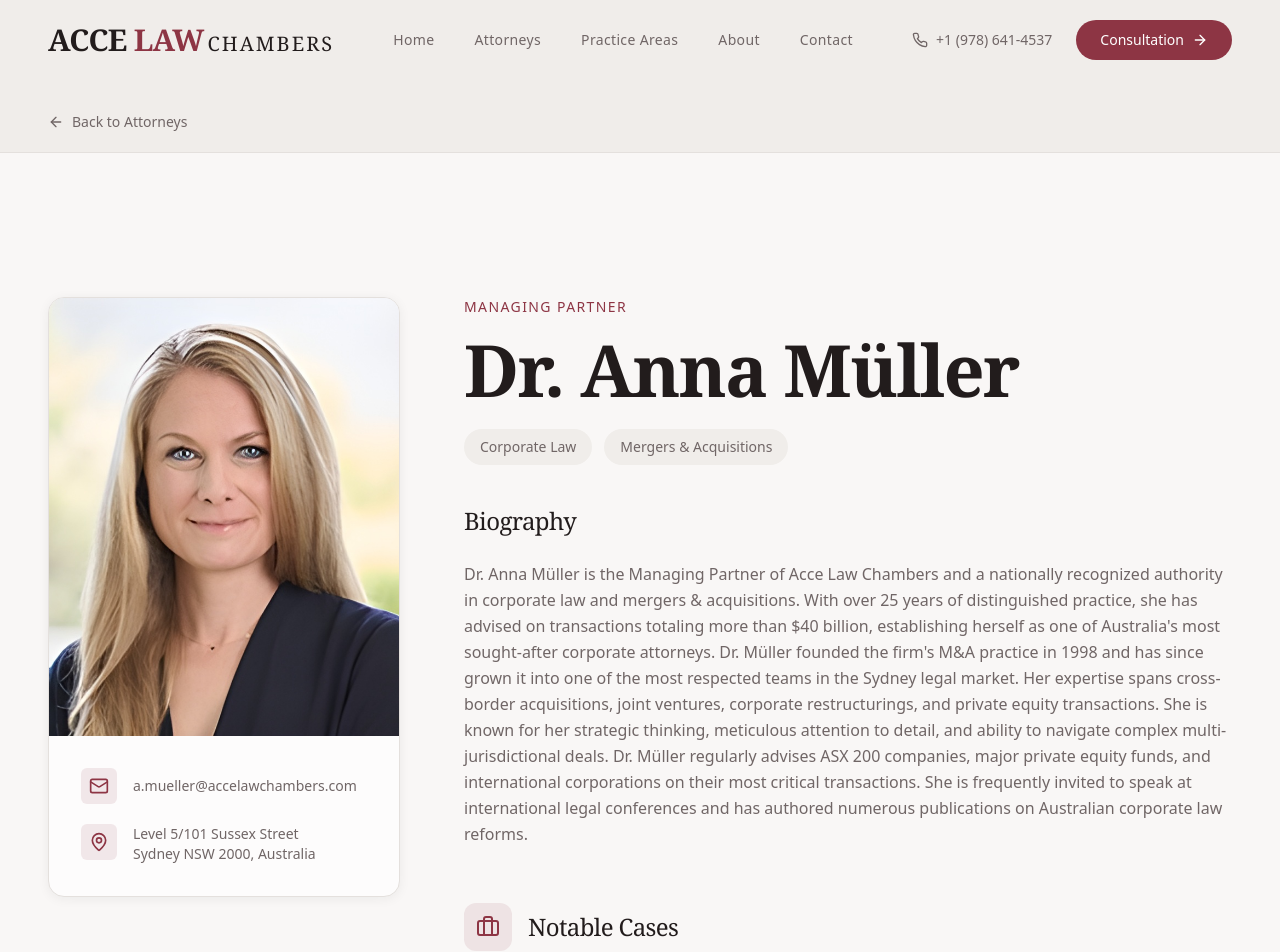
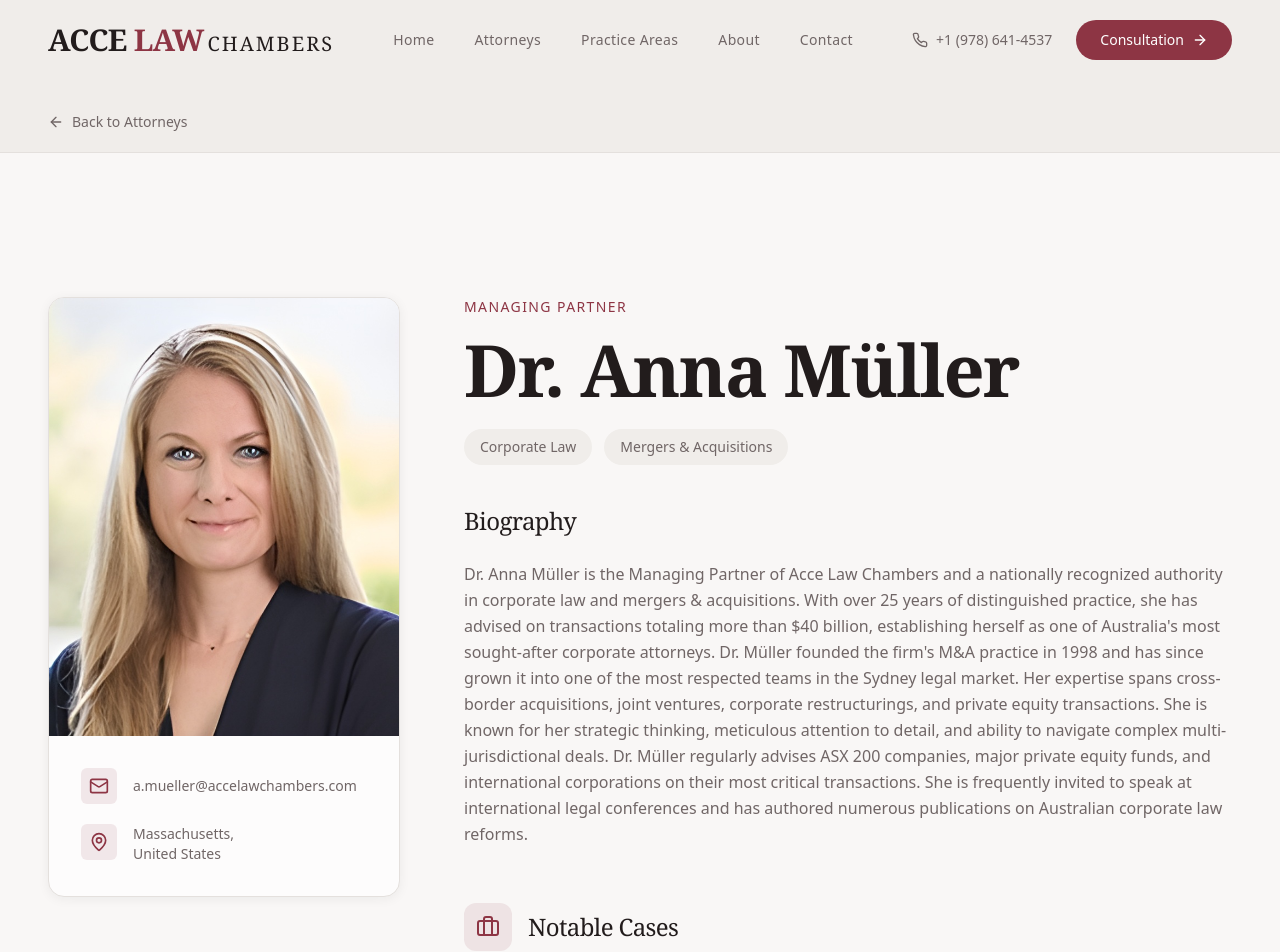
Before and after one commit to UrbanTechHub/accelaw, a React (Vite) app: page /attorneys/anna-mueller in a window 1280 px wide. Shown: the top 952 px of the page. Built offline with nearby package versions, Linux system fonts and the light colour scheme; the HTML template or start-up script is replaced by a standard one.

Commit message:
Changes
Co-authored-by: UrbanTechHub <143939797+UrbanTechHub@users.noreply.github.com>

```diff
--- a/src/pages/AttorneyDetail.tsx
+++ b/src/pages/AttorneyDetail.tsx
@@ -70,8 +70,8 @@ export default function AttorneyDetail() {
                         <MapPin className="h-4 w-4 sm:h-5 sm:w-5 text-accent" />
                       </div>
                       <span className="text-xs sm:text-sm">
-                        Level 5/101 Sussex Street<br />
-                        Sydney NSW 2000, Australia
+                        Massachusetts,<br />
+                        United States
                       </span>
                     </div>
                   </div>
```
